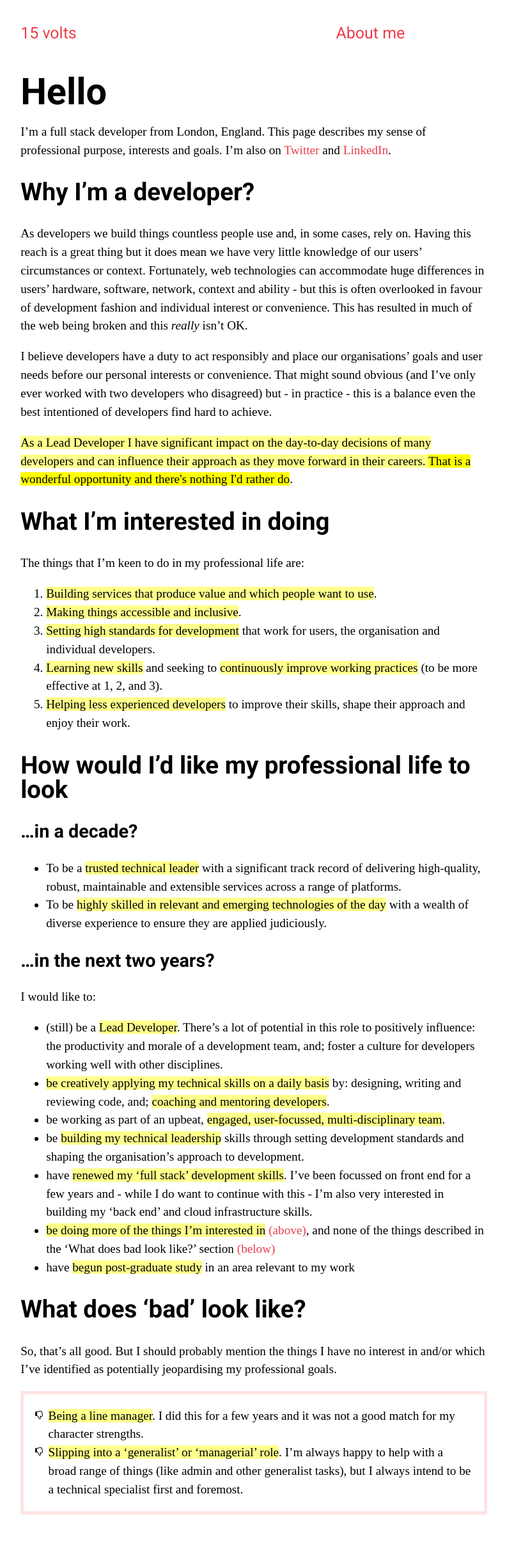
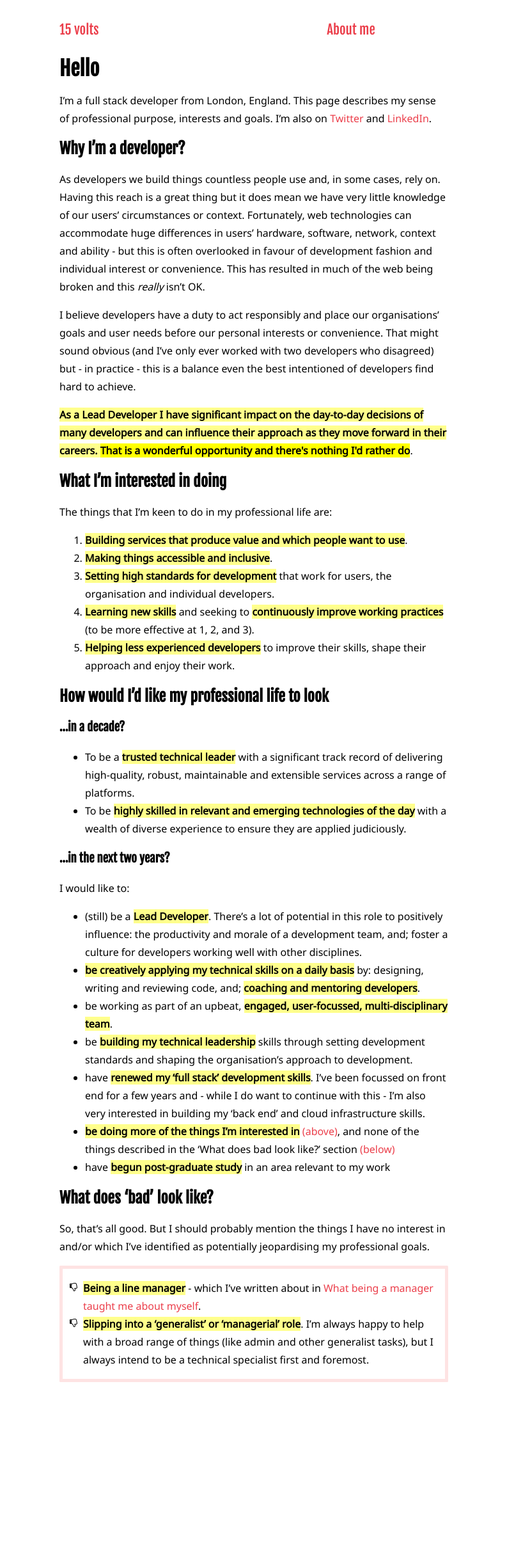
Before and after one commit to gtvj/gtvj.github.io, a Jekyll site: the page built from about.md, in a window 1280 px wide. Shown: the whole page at 64% size, without its empty margins (243-1036 px from the left). Built offline with Jekyll 4.4.1, drawn with Linux system fonts in a browser that asks for light colours; some web fonts are replaced; after the commit the page ends 2208 px from its top, so only the background shows below that.

```diff
--- a/_includes/head.html
+++ b/_includes/head.html
@@ -1,7 +1,7 @@
 <head>
     <meta charset="utf-8">
     <meta http-equiv="X-UA-Compatible" content="IE=edge">
-    <link href="https://fonts.googleapis.com/css?family=Cabin+Condensed:400,700|Roboto:400,700&display=swap" rel="stylesheet">
+    <link href="https://fonts.googleapis.com/css?family=Fjalla+One|Noto+Sans&display=swap" rel="stylesheet">
     <meta name="viewport" content="width=device-width, initial-scale=1">
     <link rel="stylesheet" href="{{ "/assets/main.css" | relative_url }}">
 </head>
--- a/_sass/_typography.scss
+++ b/_sass/_typography.scss
@@ -1,11 +1,9 @@
 body {
   font-family: $body-font;
-  font-size: 1.2em;
-  line-height: 1.5em;
+  line-height: 1.75em;
   margin: auto;
 
   strong {
-    font-weight: 400;
     background-color: $bright-yellow;
   }
 
@@ -16,18 +14,9 @@ h1, h2, h3, h4 {
 }
 
 h1 {
-  font-size: 3em;
-  line-height: 1em;
+  font-size: 2em;
   margin-bottom: 0;
-}
-
-h2 {
-  font-size: 2em;
-  line-height: 1em;
-}
-
-h3 {
-  font-size: 1.5em;
+  line-height: initial;
 }
 
 .post-data {
@@ -61,7 +50,7 @@ blockquote {
   border: 1px solid $mid-grey;
   background-color: $light-grey;
   padding: 1em;
-  color: $dark-grey;
+  color: $very-dark-grey;
 
   strong {
     color: $very-dark-grey;
--- a/_sass/_variables.scss
+++ b/_sass/_variables.scss
@@ -10,5 +10,5 @@ $link-color: #EB3E4A;
 
 $padding-unit: 1em;
 
-$heading-font: 'Roboto', sans-serif;
-$body-font: 'Cabin Condensed', serif;
+$heading-font: 'Fjalla One', sans-serif;
+$body-font: 'Noto Sans', sans-serif;
--- a/about.md
+++ b/about.md
@@ -49,5 +49,5 @@ I would like to:
 
 So, that's all good. But I should probably mention the things I have no interest in and/or which I've identified as potentially jeopardising my professional goals.
 
-* **Being a line manager**. I did this for a few years and it was not a good match for my character strengths.
+* **Being a line manager** - which I've written about in [What being a manager taught me about myself](/2019/10/30/what-being-a-manager-taught-me-about-myself.html).
 * **Slipping into a ‘generalist’ or ‘managerial’ role**. I’m always happy to help with a broad range of things (like admin and other generalist tasks), but I always intend to be a technical specialist first and foremost.
```
Also changed, not shown: _posts/2019-10-30-what-being-a-manager-taught-me-about-myself.md (added, +57 -0 lines).
